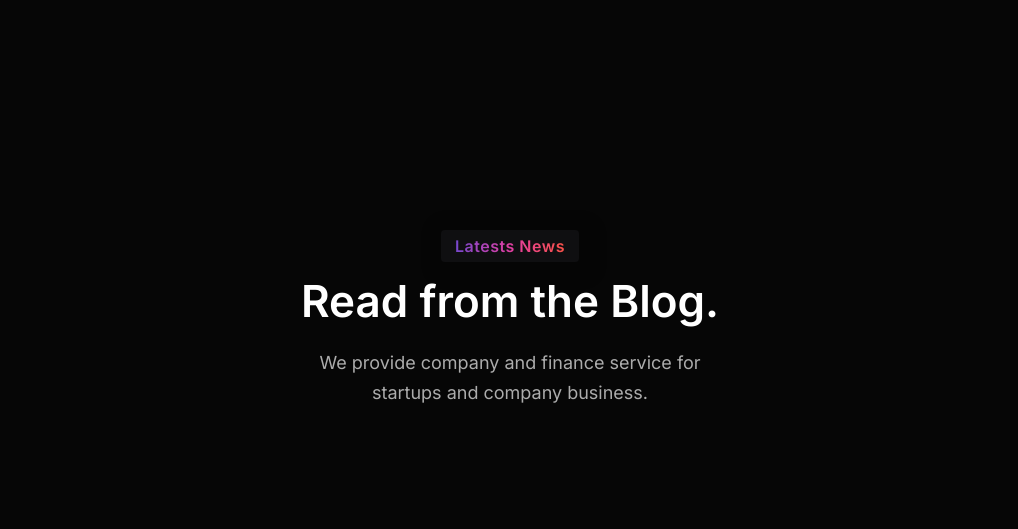
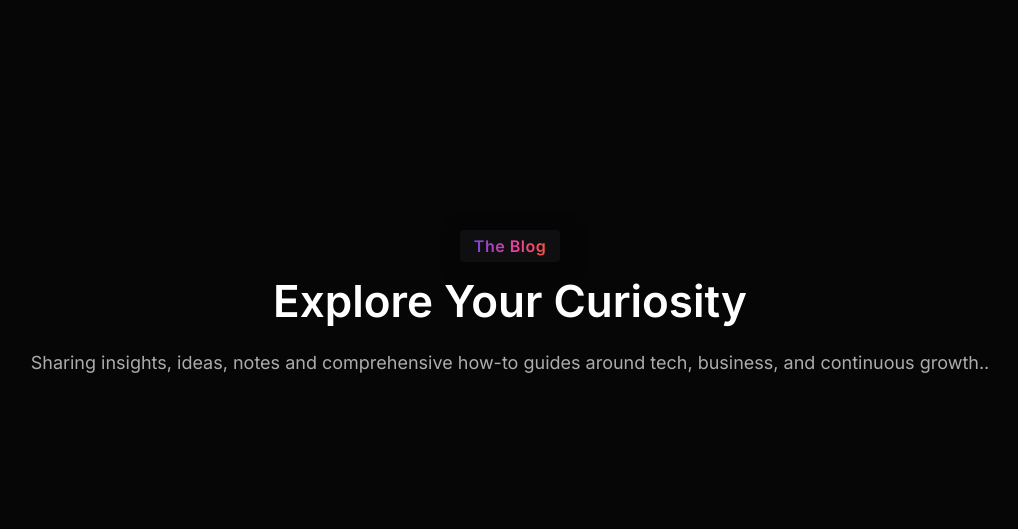
Before and after one commit to luisdfonseca/ldf, a Flask app: template templates/index.html in a window 1280 px wide. Shown: the part 2198-2727 px from the top of the page, without its empty margins (130-1148 px from the left). Run offline with Flask 3, Linux system fonts and the light colour scheme; the template is opened without the code that fills it, so the values that code supplies are empty; some libraries are stand-ins or nearby versions; some web fonts are replaced.

Commit message:
fix blog section

```diff
--- a/templates/blog.html
+++ b/templates/blog.html
@@ -5,10 +5,9 @@
         <div class="row">
             <div class="col-lg-12">
                 <div class="section-title text-center" data-sal="slide-up" data-sal-duration="700" data-sal-delay="100">
-                    <h4 class="subtitle "><span class="theme-gradient">Latests News</span></h4>
-                    <h2 class="title w-600 mb--20">Read from the Blog.</h2>
-                    <p class="description b1">We provide company and finance service for <br> startups and
-                        company business.</p>
+                    <h4 class="subtitle "><span class="theme-gradient">{{ g.translations['blog-section-label'] }}</span></h4>
+                    <h2 class="title w-600 mb--20">{{ g.translations['blog-section-title'] }}</h2>
+                    <p class="description b1">{{ g.translations['blog-section-description'] }}.</p>
                 </div>
             </div>
         </div>
--- a/translations.json
+++ b/translations.json
@@ -1,6 +1,9 @@
 {
     "en": {
         "home-slider": "Hey! I'm <br> <span class='theme-gradient'>Luis Daniel Fonseca</span>",
+        "blog-section-label":"The Blog",
+        "blog-section-title":"Explore Your Curiosity",
+        "blog-section-description":"Sharing insights, ideas, notes and comprehensive how-to guides around tech, business, and continuous growth.",
         "project-section-label":"Projects",
         "project-section-title":"Start here: Tools and Resources to Elevate Yourself",
         "projects": [
@@ -30,6 +33,9 @@
     },
     "es": {
         "home-slider": "¡Hola! Soy <br> <span class='theme-gradient'>Luis Daniel Fonseca</span>",
+        "blog-section-label":"El Blog",
+        "blog-section-title":"Explora Tu Curiosidad",
+        "blog-section-description":"Compartimos perspectivas, ideas, notas y guías detalladas sobre tecnología, negocios y crecimiento continuo.",
         "project-section-label":"Proyectos",
         "project-section-title":"Empieza aquí: Herramientas y Recursos para Elevar tu Potencial",
         "projects": [
@@ -50,7 +56,7 @@
                 {
                     "name":"Mi Blog",
                     "tag":"tecnología, negocios y crecimiento continuo",
-                    "description":"Compartiendo perspectivas y guías completas sobre tecnología, negocios y crecimiento continuo.",
+                    "description":"Compartimos perspectivas, ideas, notas y guías detalladas sobre tecnología, negocios y crecimiento continuo.",
                     "img":"../static/images/portfolio/blog-cover.png",
                     "url":"https://ldf.blog/"
                 }
```
